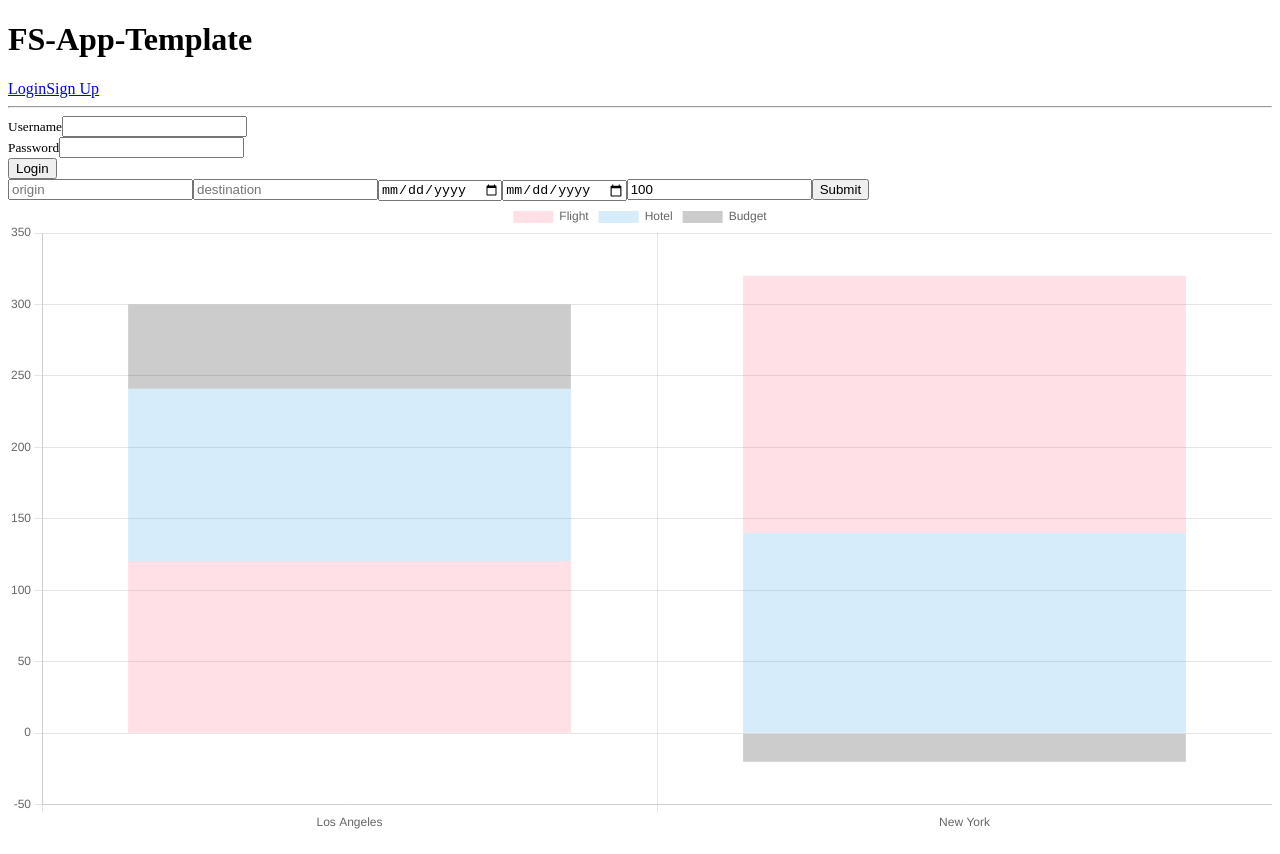
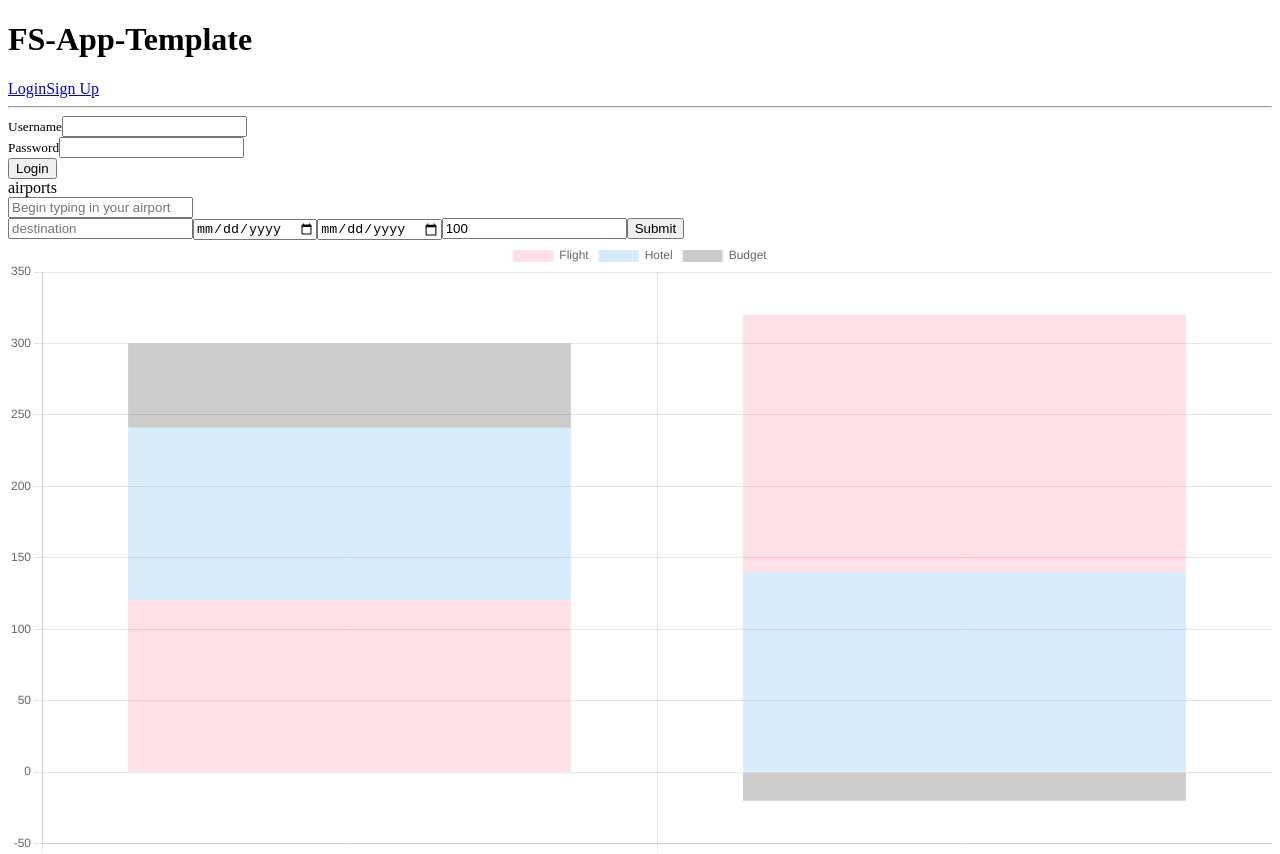
Before and after one commit to Capstone-Bi-Coastal-Visualizers/data-visualization, a React app: page / in a window 1280 px wide. Shown: the top 854 px of the page. Built offline with nearby package versions, Linux system fonts and the light colour scheme; the HTML template or start-up script is replaced by a standard one.

Commit message:
feat: fuzzy match functionality done

```diff
--- a/client/App.js
+++ b/client/App.js
@@ -3,6 +3,7 @@ import Navbar from "./components/Navbar";
 import Routes from "./Routes";
 import SearchBar from "./components/SearchBar";
 import BarChart from "./components/BarChart";
+import Autocomplete from "./components/AutoComplete";
 
 const App = () => {
   return (
--- /dev/null
+++ b/client/components/AutoComplete.js
@@ -0,0 +1,123 @@
+import React from "react";
+import airport from "../../airports.json";
+import Fuse from "fuse.js";
+
+class Autocomplete extends React.Component {
+  constructor(props) {
+    super(props);
+
+    this.state = {
+      activeIndex: 0,
+      matches: [],
+      query: "",
+      selected: false,
+    };
+
+    this.handleSelection = this.handleSelection.bind(this);
+    this.updateQuery = this.updateQuery.bind(this);
+    this.fuzzyMatch = this.fuzzyMatch.bind(this);
+  }
+
+  fuzzyMatch(query) {
+    const options = {
+      isCaseSensitive: false,
+      includeScore: true,
+      shouldSort: true,
+      // includeMatches: false,
+      // findAllMatches: false,
+      // minMatchCharLength: 3,
+      location: 0,
+      threshold: 0.1,
+      // distance: 100,
+      // useExtendedSearch: false,
+      // ignoreLocation: false,
+      // ignoreFieldNorm: false,
+      keys: ["code", "city"],
+    };
+
+    const fuse = new Fuse(airport, options);
+    console.log(query);
+    console.log(fuse.search(query));
+  }
+
+  handleSelection(event, selection) {
+    event.preventDefault();
+
+    this.setState({
+      activeIndex: 0,
+      query: selection,
+      matches: [],
+      selected: true,
+    });
+  }
+
+  updateQuery(e) {
+    const { data } = this.props;
+    const query = e.target.value;
+    if (!this.state.selected) {
+      this.setState({
+        matches:
+          query.length >= 2
+            ? data.filter(
+                (item) => item.toUpperCase().indexOf(query.toUpperCase()) >= 0
+              )
+            : [],
+        query,
+      });
+    } else {
+      if (e.nativeEvent.inputType === "deleteContentBackward") {
+        this.setState({
+          matches: [],
+          query: "",
+          selected: false,
+        });
+      }
+    }
+    this.fuzzyMatch(query);
+  }
+
+  render() {
+    const { label, name, placeholder } = this.props;
+    const { activeIndex, matches, query } = this.state;
+
+    return (
+      <div className="field">
+        {label && <label className="label">{label}</label>}
+        <div className="control">
+          <div className={`dropdown ${matches.length > 0 ? "is-active" : ""}`}>
+            <div className="dropdown-trigger">
+              <input
+                type="text"
+                className="input"
+                name={name}
+                value={query}
+                onChange={this.updateQuery}
+                placeholder={placeholder}
+              />
+            </div>
+            <div className="dropdown-menu">
+              {matches.length > 0 && (
+                <div className="dropdown-content">
+                  {matches.map((match, index) => (
+                    <a
+                      className={`dropdown-item ${
+                        index === activeIndex ? "is-active" : ""
+                      }`}
+                      href="/"
+                      key={match}
+                      onClick={(event) => this.handleSelection(event, match)}
+                    >
+                      {match}
+                    </a>
+                  ))}
+                </div>
+              )}
+            </div>
+          </div>
+        </div>
+      </div>
+    );
+  }
+}
+
+export default Autocomplete;
--- a/client/components/SearchBar.js
+++ b/client/components/SearchBar.js
@@ -1,5 +1,6 @@
 import React, { useState } from "react";
 import { useDispatch } from "react-redux";
+import Autocomplete from "./AutoComplete";
 import { fetchFlightSession } from "../store/tripData";
 
 export default function SearchBar() {
@@ -17,6 +18,7 @@ export default function SearchBar() {
     departureDate: "",
     returnDate: "",
     budget: "100",
+    predictions: [],
   });
   const handleclick = () => {
     const firstFlight = {
@@ -37,7 +39,8 @@ export default function SearchBar() {
 
   return (
     <div>
-      <input
+      <div>
+        {/* <input
           type="text"
           placeholder="origin"
           name="origin"
@@ -46,7 +49,17 @@ export default function SearchBar() {
           onChange={(event) => {
             setState({ ...state, origin: event.target.value });
           }}
+        /> */}
+        <Autocomplete
+          name="airport"
+          label="airports"
+          placeholder="Begin typing in your airport"
+          data={["LAX", "LAX2", "LAX3", "LAX4", "JFK", "DFW", "SFO"]}
+          onChange={(event) => {
+            setState({ ...state, origin: event.target.value });
+          }}
         />
+      </div>
       <input
         type="text"
         placeholder="destination"
--- a/package.json
+++ b/package.json
@@ -27,6 +27,7 @@
     "compression": "^1.7.3",
     "dotenv": "^10.0.0",
     "express": "^4.16.4",
+    "fuse.js": "^6.4.6",
     "history": "^4.9.0",
     "jsonwebtoken": "^8.5.1",
     "morgan": "^1.9.1",
```
Lines whose indentation alone changed are shown as unchanged.
